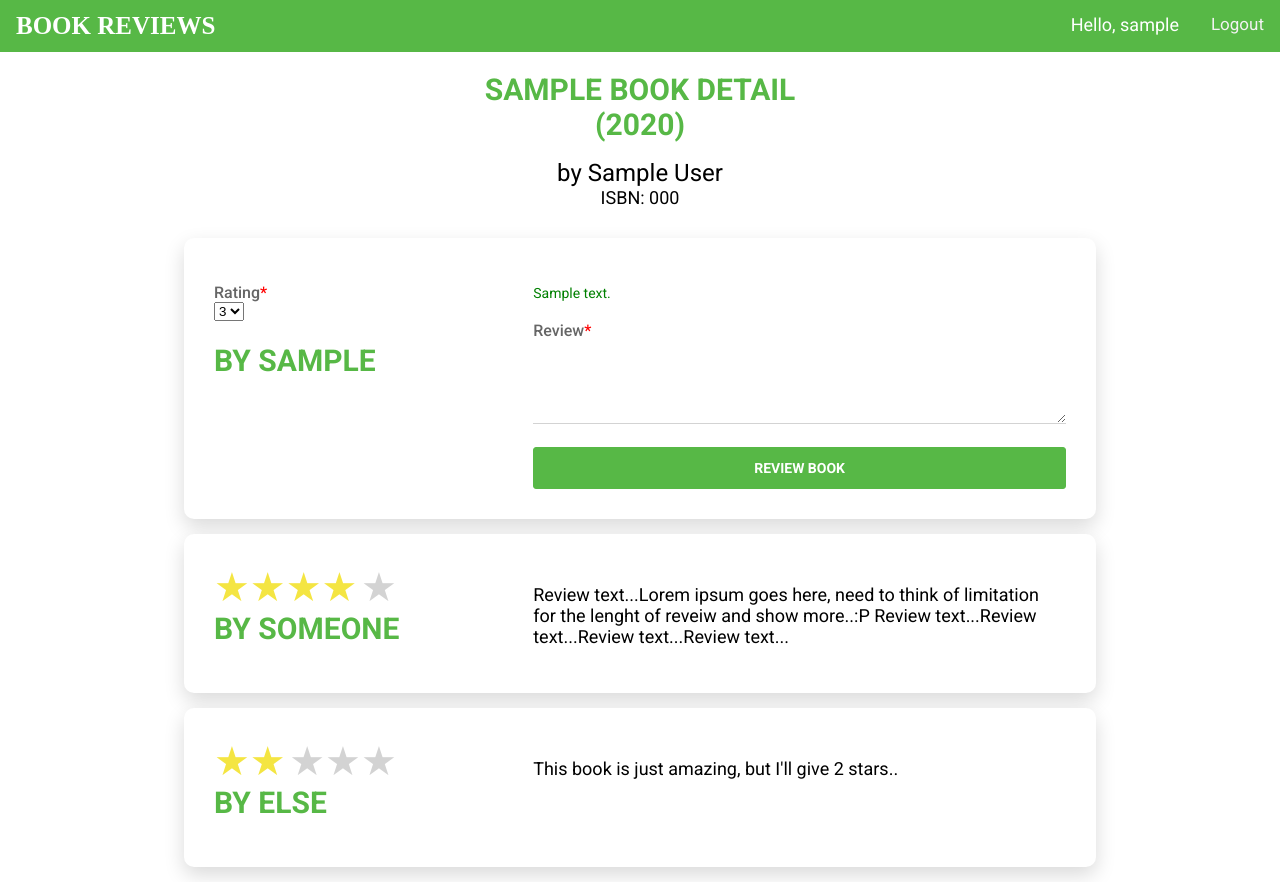
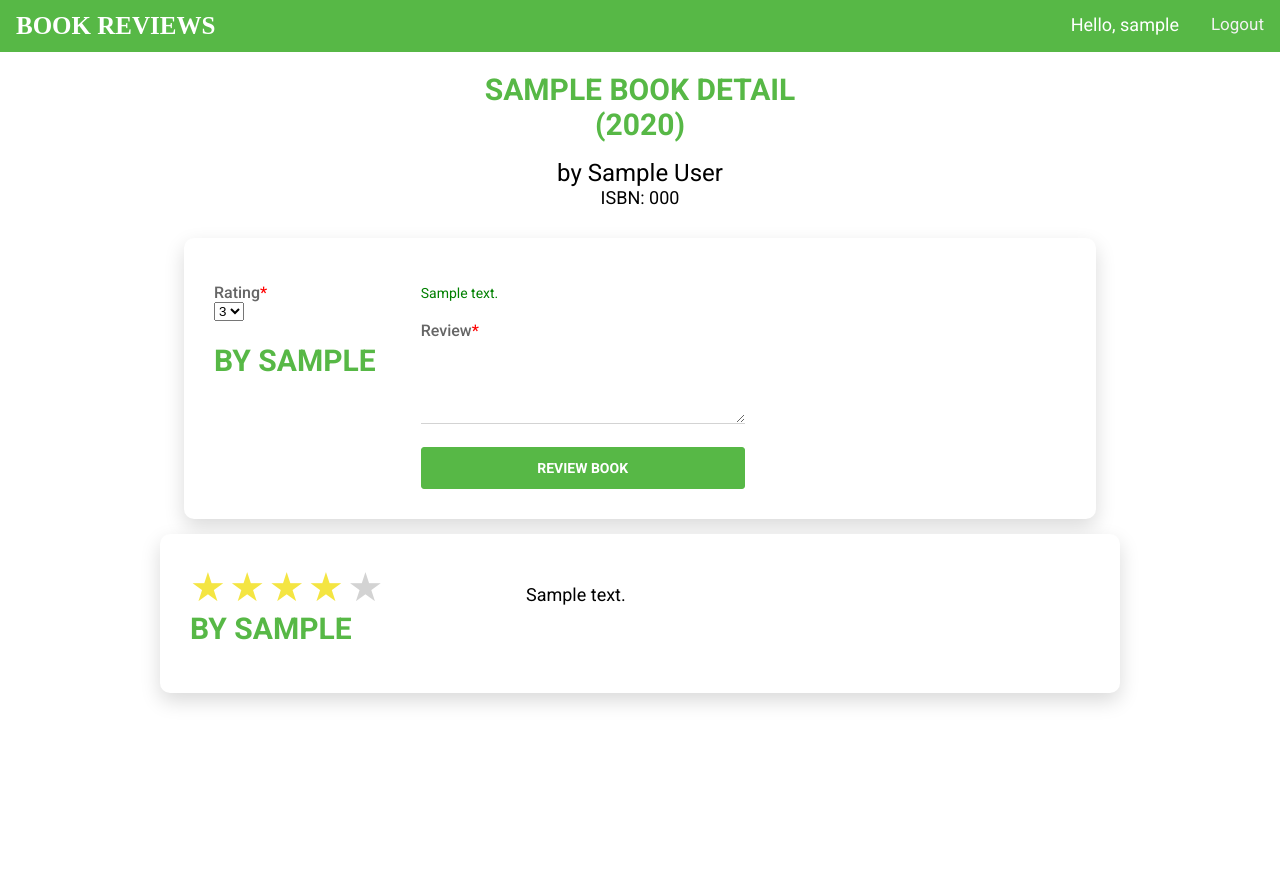
Before and after one commit to Michelle-lele/project1, a Flask app: template templates/book.html in a window 1280 px wide. After the commit the page ends 705 px from the top, so only its background shows below. Run offline with Flask 2, Linux system fonts and the light colour scheme; the template is opened without the code that fills it: most values are stand-ins (such as "Sample title", 1, 10 or a date in 2020); some libraries are stand-ins or nearby versions.

Commit message:
Creation of reviews, showing reviews on the book page, GoodReads average rating. Fixed the redirect query issue.

```diff
--- a/application.py
+++ b/application.py
@@ -1,6 +1,7 @@
 import os
 import sys
 import math
+import requests
 
 from flask import Flask, session, render_template, request, redirect, url_for
 from flask_session import Session
@@ -52,7 +53,7 @@ def paginate(items, page, query):
 		page = 1
 
 	if page > total_pages or page < 1:
-		return render_template("404.html", username=username)
+		return render_template("404.html", username=username),404
 		#page = 1
 	#add check for TypeError
 
@@ -237,22 +238,61 @@ def search():
 @app.route("/book/<string:isbn>", methods=["POST", "GET"])
 @login_required
 def book():
-	if request.method == "GET":
-		if not request.args.get("isbn"):
-			return redirect("search")
+	'''
+	#TO DO back to search results
+	#TO DO paginating reviews
+	#TO DO have the user review on top
+	'''
+	if not request.args.get("isbn"):
+		return redirect("search")
+
 	isbn= request.args.get("isbn")
+	url= url_for('book')+"?isbn=" + isbn
+
 	book_details = db.execute("SELECT title, author, isbn, year from books WHERE isbn = :isbn",
 			{"isbn": request.args.get("isbn")}).fetchone()
-	print(isbn, file=sys.stderr)
-	#print(book_details, file=sys.stderr)
+	user_reviews = db.execute("SELECT username, rating, review_text, user_id from users JOIN reviews ON users_user_id = user_id WHERE books_isbn = :isbn ORDER BY date_created DESC",
+		{"isbn": isbn}).fetchall()
+
+	#check if user has already left a review
+	UserLeftReview = False
+	i = 0
+	for user in user_reviews:
+		if user_reviews[i][3] == session.get("user_id"):
+				UserLeftReview = True
+		i+=1
+
+	# Get GoodReads average rating
+	GetBookReviewCounts = requests.get("https://www.goodreads.com/book/review_counts.json?isbns=" + isbn).json()
+
 	if request.method == "POST":
 		errorMessages = []
 		if not request.form.get("rating"):
 			errorMessages.append("Rating is required!")
-		#print(request.form.get("rating"), file=sys.stderr)
 		if not request.form.get("review_text"):
 			errorMessages.append("Review text is required!")
+		'''
+		#check if user has already left a review
+		UserReview = db.execute("SELECT COUNT(*) from reviews WHERE users_user_id = :user_id AND books_isbn = :isbn",
+			{"user_id": session.get("user_id"), "isbn": isbn}).fetchall()
+
+		if UserReview[0][0] > 0:
+			UserLeftReview = True
+			errorMessages.append("You have already left a review!")
+		'''
+
 		if errorMessages != []:
-			return render_template("book.html", username = username, book_details = book_details, errorMessages=errorMessages)
-		return redirect(url_for('book',**request.args))
-	return render_template("book.html", username = username, book_details = book_details, isbn = isbn)
+			return render_template("book.html", username = username, book_details = book_details,
+				user_reviews=user_reviews, UserLeftReview=UserLeftReview, errorMessages=errorMessages,
+				GetBookReviewCounts=GetBookReviewCounts)
+		#print(request.form.get("rating"), file=sys.stderr)
+		#print(request.form.get("review_text"), file=sys.stderr)
+		NewReview = db.execute("INSERT INTO reviews (users_user_id, books_isbn, rating, review_text) VALUES (:user_id, :isbn, :rating, :review_text)",
+			{"user_id": session.get("user_id"), "isbn": isbn,
+			"rating": request.form.get("rating"), "review_text": request.form.get("review_text")})
+		db.commit()
+		return redirect(url)
+
+	return render_template("book.html", username = username, book_details = book_details,
+		user_reviews=user_reviews, UserLeftReview=UserLeftReview, isbn = isbn,
+		GetBookReviewCounts=GetBookReviewCounts)
--- a/requirements.txt
+++ b/requirements.txt
@@ -4,3 +4,4 @@ psycopg2
 SQLAlchemy
 Jinja2
 Werkzeug
+requests
--- a/templates/book.html
+++ b/templates/book.html
@@ -6,10 +6,28 @@
     <h3>by {{ book_details.author }}</h3>
     <h4>ISBN: {{ book_details.isbn }}</h4>
 </div>
+<!--
+<div class="wrapper wrapper--w960">
+	<div class="review card card-3">
+		<div class="card-heading">
+			<h1>{{ GetBookReviewCounts['books'][0]['average_rating'] }}</h1>
+			<h2 class="title"> by GoodReads</h2>
+		</div>
+		<div class="card-body">
+			<h3>Rating: {{ GetBookReviewCounts['books'][0]['average_rating'] }}</h3>
+		</div>
+	</div>
+</div>
+-->
 
+<!--{{ username|pprint}}
+{{ user_reviews[user]|pprint }}
+-->
 <div class="wrapper wrapper--w960">
-	<form method="POST" action = "{{ url_for('book') }}">
+
+	{% if UserLeftReview != True %}
 	<div class="review card card-3">
+		<form method="POST" action = "{{ url_for('book')}}?isbn={{ book_details.isbn }}">
 			<div class="card-heading">
 				<label for="rating" class="input--style-2 required">Rating</label>
 				<div class="input-group rating">
@@ -54,30 +72,33 @@
 	                <div class="p-t-20">
 	                     <button class="btn btn--radius btn--green" type="submit">Review Book</button>
 	                </div>
+	        </div>
 	    </form>
     </div>
+
+		{% else %}
+		<div class="">
+		    <h4 class="center">You have rated this book!</h4>
+		</div>
+		{% endif %}
+
 </div>
 
+{% for user_review in user_reviews %}
 <div class="review card card-3 wrapper--w960">
     <div class="card-heading">
-   	 	<span class="star-selected">&#9733;&#9733;&#9733;&#9733;</span>
+    	{% for rating in range(user_review.rating) %}
+   	 	<span class="star-selected">&#9733;</span>
+   	 	{% endfor %}
+   	 	{% for rating in range(5 - user_review.rating) %}
         <span class="star-unselected">&#9733;</span>
-        <h2 class="title"> by Someone</h2>
+        {% endfor %}
+        <h2 class="title"> by {{ user_review.username }}</h2>
     </div>
     <div class="card-body">
-            <p>Review text...Lorem ipsum goes here, need to think of limitation for the lenght of reveiw and show more..:P
-            Review text...Review text...Review text...Review text...</p>
+            <p>{{ user_review.review_text }}</p>
     </div>
 </div>
-<div class="review card card-3 wrapper--w960">
-    <div class="card-heading">
-   	 	<span class="star-selected">&#9733;&#9733;</span>
-        <span class="star-unselected">&#9733;&#9733;&#9733;</span>
-        <h2 class="title"> by Else</h2>
-    </div>
-    <div class="card-body">
-            <p>This book is just amazing, but I'll give 2 stars..</p>
-    </div>
-</div>
+{% endfor %}
 
 {% endblock %}
```
Also changed, not shown: static/media/goodreads-logo-transparent-original.png (added). Lines whose indentation alone changed are shown as unchanged.
